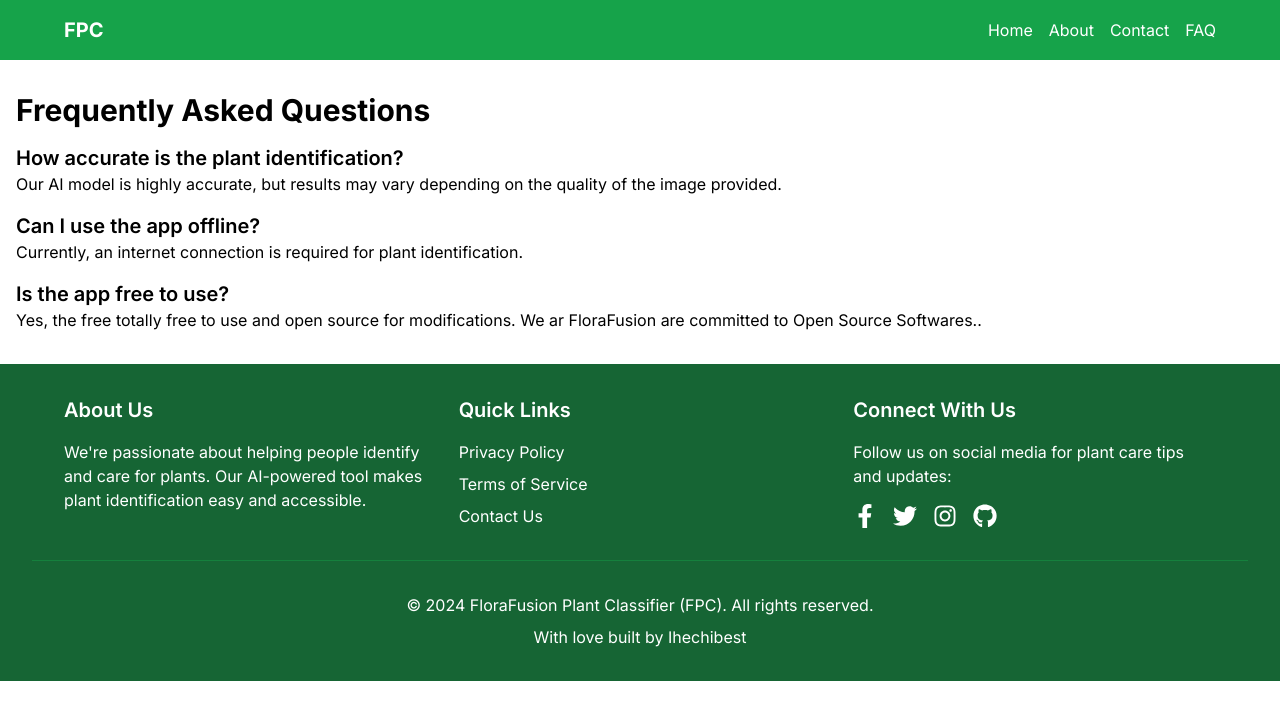
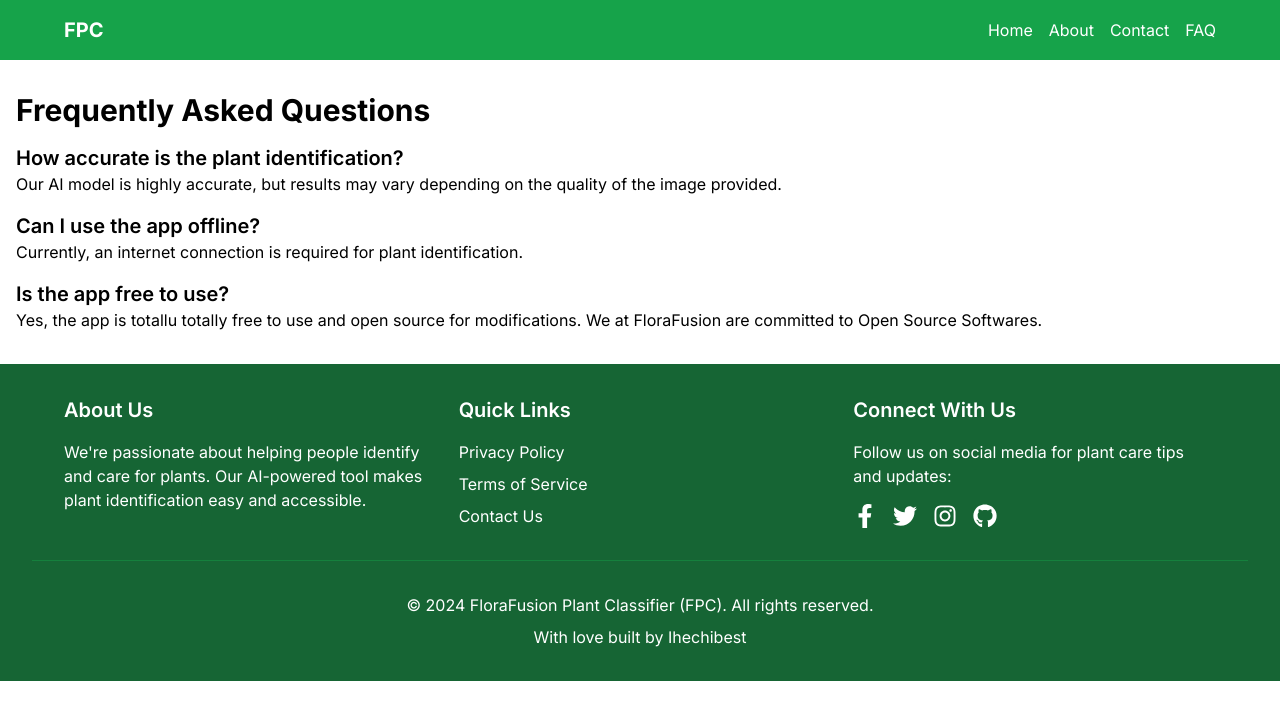
Before and after one commit to SeasonLeague/Flora, a Next.js app: page /faq in a window 1280 px wide. Shown: the top 720 px of the page. Built offline with nearby package versions, Linux system fonts and the light colour scheme.

Commit message:
Update page.tsx

```diff
--- a/app/faq/page.tsx
+++ b/app/faq/page.tsx
@@ -13,7 +13,7 @@ export default function FAQ() {
           </div>
           <div>
             <h2 className="text-xl font-semibold">Is the app free to use?</h2>
-            <p>Yes, the free totally free to use and open source for modifications. We ar FloraFusion are committed to Open Source Softwares..</p>
+            <p>Yes, the app is totallu totally free to use and open source for modifications. We at FloraFusion are committed to Open Source Softwares.</p>
           </div>
         </div>
       </div>
```
